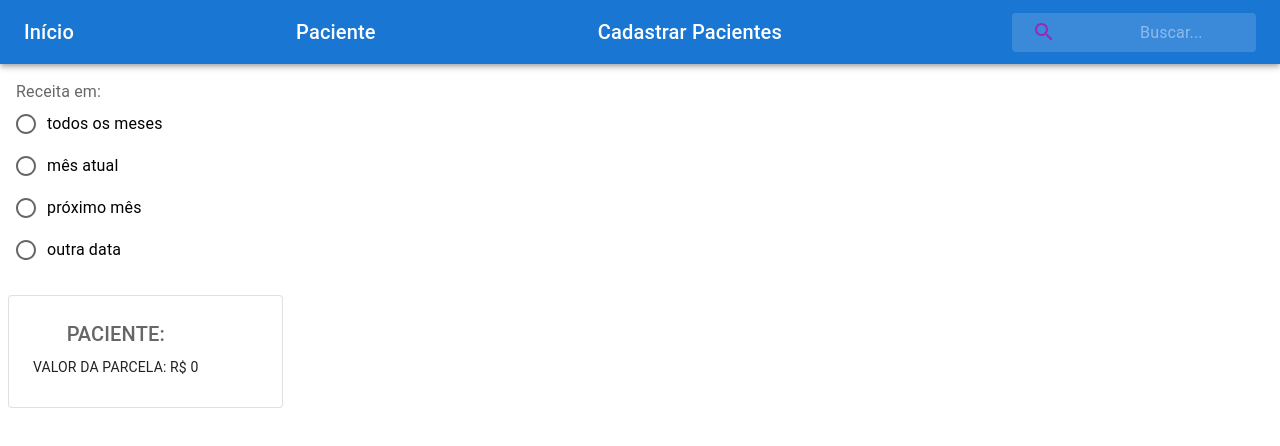
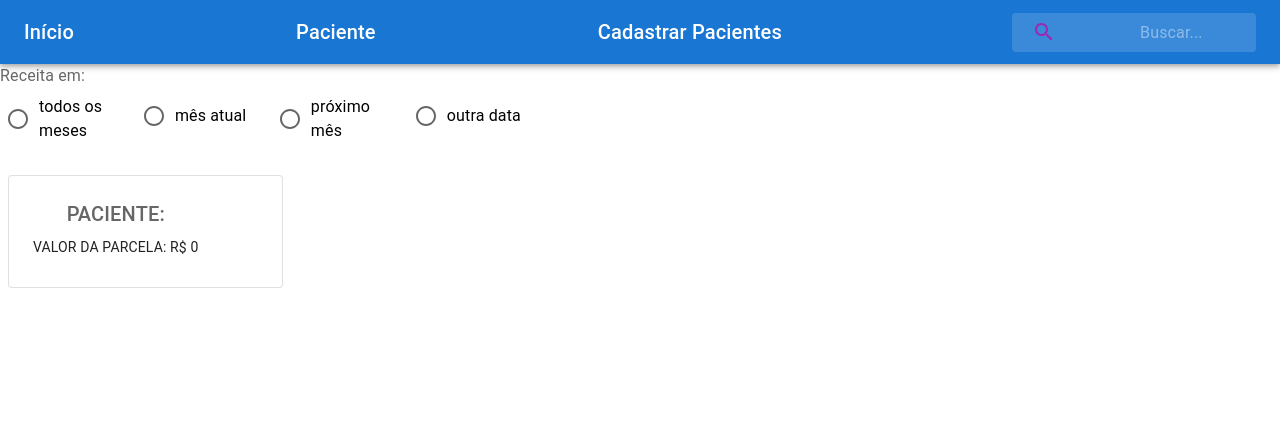
Before and after one commit to fernandosenacruz/teste-fullstack-softeo-front, a React (Create React App) app in the folder teste-softeo/: page / in a window 1280 px wide. Shown: the top 446 px of the page. Built offline with nearby package versions, Linux system fonts and the light colour scheme; no server answers.

Commit message:
style: :lipstick: styles home

```diff
--- a/teste-softeo/src/components/RadiosFilter.jsx
+++ b/teste-softeo/src/components/RadiosFilter.jsx
@@ -54,13 +54,16 @@ const RadiosFilter = () => {
 
   return (
     <Grid container spacing={2} p={1}>
-      <Grid item>
+      {/* <Grid item> */}
       <FormControl>
         <FormLabel id="date-radio-buttons-group-label">Receita em:</FormLabel>
         <RadioGroup
+          row
+          sx={{ m: 1 }}
+          name="radio-buttons-group"
           aria-labelledby="date-radio-buttons-group-label"
-            name="radio-buttons-group"
         >
+          <Grid item xs={12} sm={3}>
             <FormControlLabel
               value="every-months"
               name="selected-month"
@@ -68,6 +71,8 @@ const RadiosFilter = () => {
               onClick={() => handleEveryMonths()}
               control={<Radio id="every-months" />}
             />
+          </Grid>
+          <Grid item xs={12} sm={3}>
             <FormControlLabel
               value="actually-month"
               name="selected-month"
@@ -75,6 +80,8 @@ const RadiosFilter = () => {
               onClick={() => handleActuallyMonth()}
               control={<Radio id="actually-month" />}
             />
+          </Grid>
+          <Grid item xs={12} sm={3}>
             <FormControlLabel
               value="next-month"
               name="selected-month"
@@ -82,6 +89,8 @@ const RadiosFilter = () => {
               onClick={(e) => handleNextMonth(e)}
               control={<Radio id="next-month" />}
             />
+          </Grid>
+          <Grid item xs={12} sm={3}>
             <FormControlLabel
               value="other-month"
               name="selected-month"
@@ -89,6 +98,7 @@ const RadiosFilter = () => {
               onClick={(e) => handleOtherMonth(e)}
               control={<Radio id="other-month" />}
             />
+          </Grid>
         </RadioGroup>
 
         {showInput && (
@@ -120,7 +130,7 @@ const RadiosFilter = () => {
         )}
       </FormControl>
     </Grid>
-    </Grid>
+    // </Grid>
   );
 };
 
```
Lines whose indentation alone changed are shown as unchanged.
